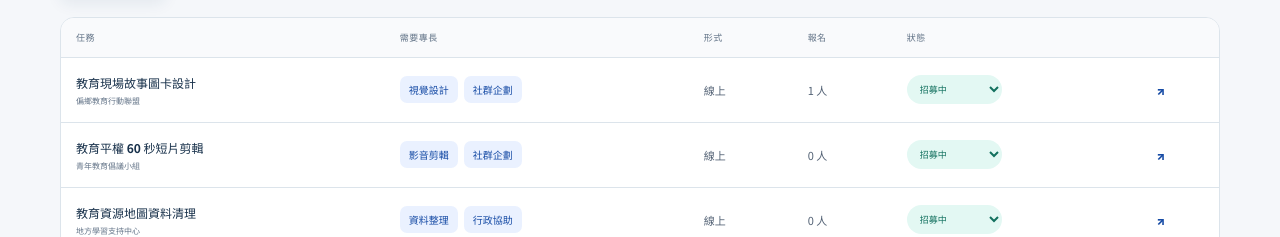
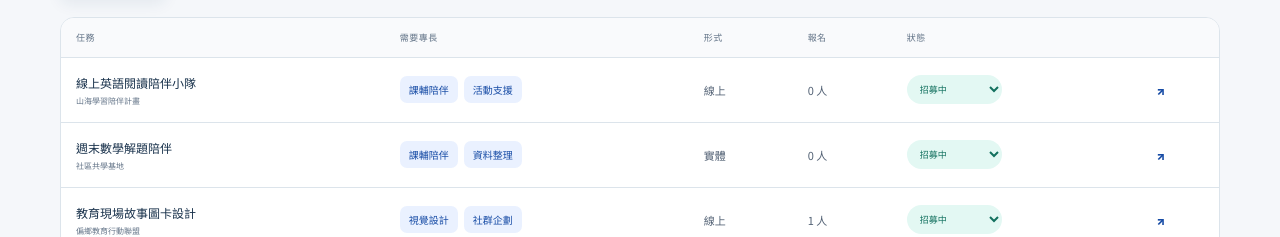
Before and after one commit to kgipj/edu-equity-match, a React (Vite) app: page /admin in a window 1280 px wide. Shown: the part 519-756 px from the top of the page. Built offline with nearby package versions, Linux system fonts and the light colour scheme.

Commit message:
Highlight tutoring and add tutoring tasks

```diff
--- a/src/constants.js
+++ b/src/constants.js
@@ -1,9 +1,9 @@
 export const SKILLS = [
+  { name: '課輔陪伴', icon: '＋', description: '支援既有組織的學習方案' },
   { name: '視覺設計', icon: '✦', description: '把複雜議題變得看得懂' },
   { name: '影音剪輯', icon: '▶', description: '讓現場故事被更多人看見' },
   { name: '社群企劃', icon: '#', description: '用好內容串起青年關注' },
   { name: '翻譯', icon: 'A', description: '讓資訊跨過語言門檻' },
-  { name: '課輔陪伴', icon: '＋', description: '支援既有組織的學習方案' },
   { name: '活動支援', icon: '◎', description: '讓倡議活動順利發生' },
   { name: '資料整理', icon: '▤', description: '從資料找出結構性問題' },
   { name: '網站協助', icon: '</>', description: '用科技降低參與門檻' },
--- a/src/data/repository.js
+++ b/src/data/repository.js
@@ -24,6 +24,12 @@ export class LocalStorageRepository {
     Object.entries(KEYS).forEach(([type, key]) => {
       if (!this.storage.getItem(key)) this.storage.setItem(key, JSON.stringify(defaults[type]))
     })
+
+    // Add new demo tasks without erasing tasks or applications people created locally.
+    const storedTasks = this.read('tasks')
+    const storedTaskIds = new Set(storedTasks.map((task) => task.id))
+    const missingTasks = seedTasks.filter((task) => !storedTaskIds.has(task.id))
+    if (missingTasks.length) this.write('tasks', [...missingTasks, ...storedTasks])
   }
 
   read(type) {
--- a/src/data/seed.js
+++ b/src/data/seed.js
@@ -1,4 +1,34 @@
 export const seedTasks = [
+  {
+    id: 'task-tutoring-reading',
+    title: '線上英語閱讀陪伴小隊',
+    organization: '山海學習陪伴計畫',
+    summary: '每週一次，在帶班老師全程在線下，陪伴國中生閱讀短篇故事、練習表達並完成討論。',
+    details: '組織會提供閱讀素材、帶領指引與兒少保護培訓。每次活動都有帶班老師共同進行，青年夥伴負責提問、鼓勵與學習紀錄，不需要獨立授課，也不會私下聯絡學生。',
+    skills: ['課輔陪伴', '活動支援'],
+    mode: '線上',
+    time: '7/08－8/26，每週二 19:00－20:30',
+    volunteerHours: true,
+    contact: 'tutoring.read@example.org',
+    status: '招募中',
+    location: '不限地區',
+    createdAt: '2026-06-22T09:00:00.000Z',
+  },
+  {
+    id: 'task-tutoring-math',
+    title: '週末數學解題陪伴',
+    organization: '社區共學基地',
+    summary: '跟著基地老師與既有教材，陪伴國中生練習基礎數學，把「不敢問」變成願意一起找答案。',
+    details: '基地老師會先說明教材進度、分組方式與陪伴界線。青年夥伴在現場督導下協助學生拆解題目、整理錯題與建立學習信心；所有活動都在基地公開空間進行。',
+    skills: ['課輔陪伴', '資料整理'],
+    mode: '實體',
+    time: '7/12－8/30，隔週六 09:30－12:00',
+    volunteerHours: true,
+    contact: 'tutoring.math@example.org',
+    status: '招募中',
+    location: '新北市三重區',
+    createdAt: '2026-06-21T09:00:00.000Z',
+  },
   {
     id: 'task-story-cards',
     title: '教育現場故事圖卡設計',
```
Also changed, not shown: 1 other file (tests, documents, lock files or other folders).
